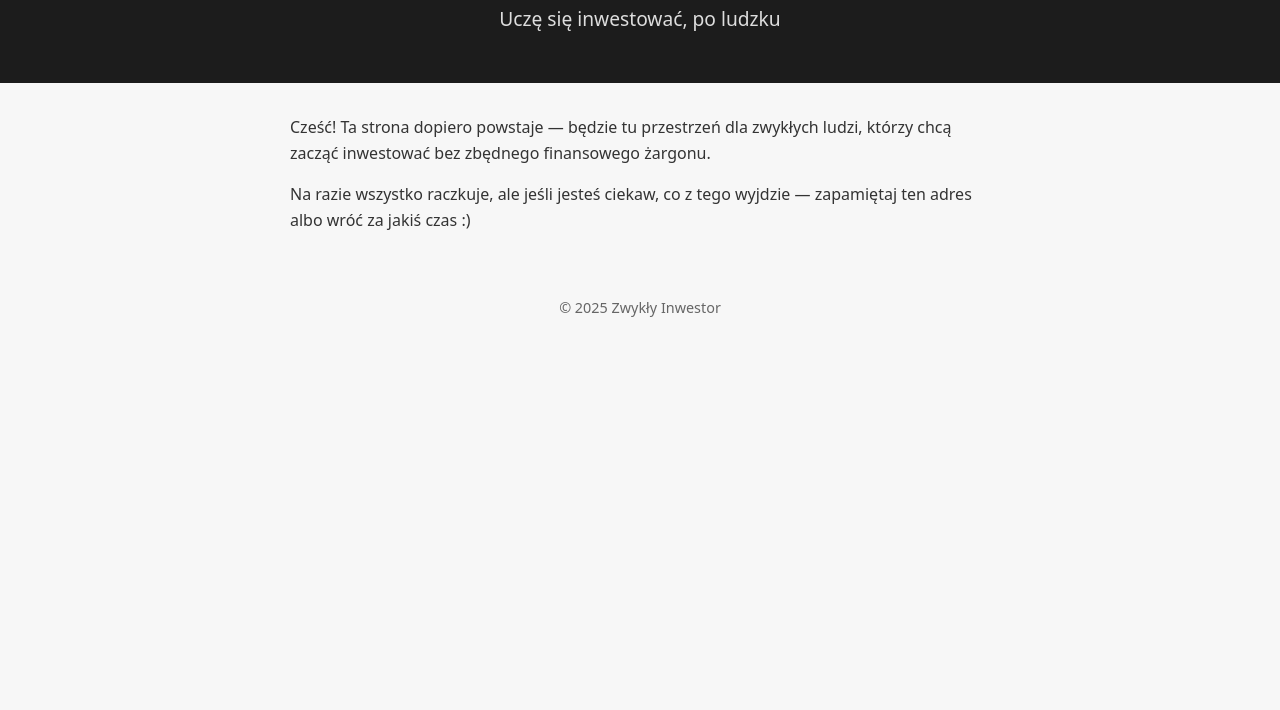
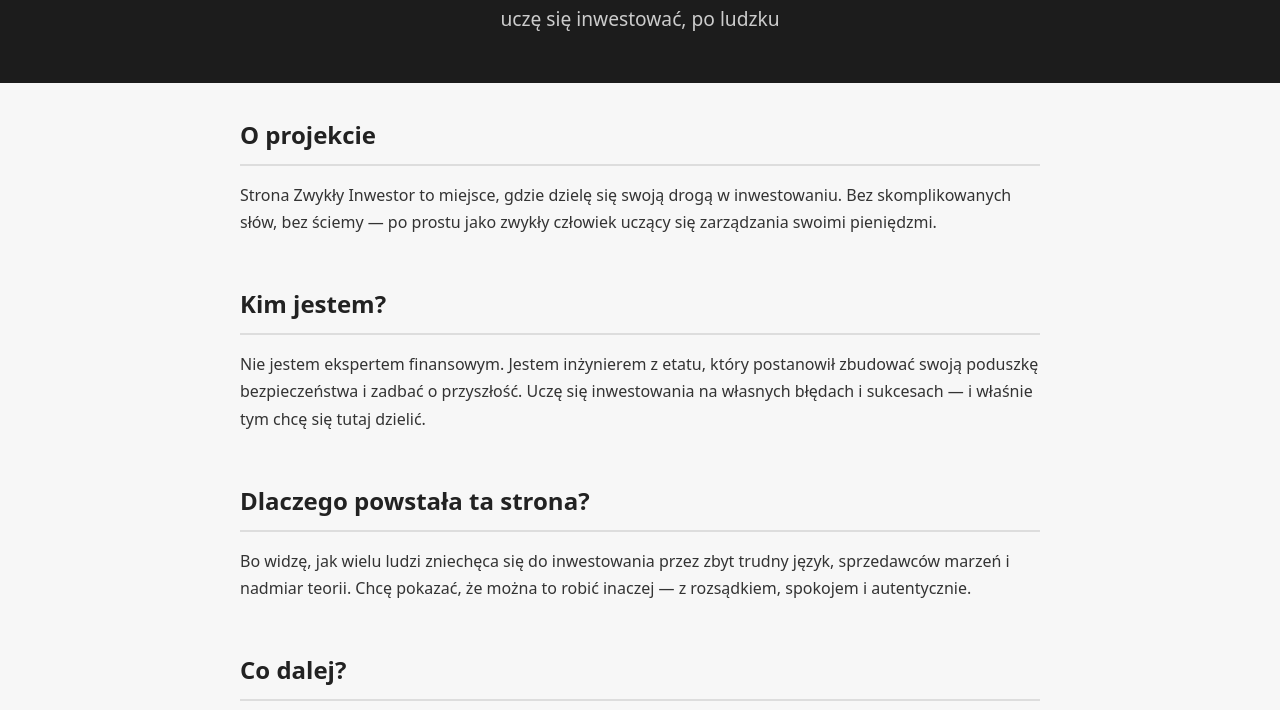
Before and after one commit to zwyklyinwestor/zwyklyinwestor.github.io, a plain HTML site: page index.html in a window 1280 px wide. Shown: the part 90-800 px from the top of the page. Drawn offline with Linux system fonts and the light colour scheme.

Commit message:
Update index.html

```diff
--- a/index.html
+++ b/index.html
@@ -25,16 +25,22 @@
     header p {
       font-size: 1.2rem;
       margin-top: 0.5rem;
-      color: #ddd;
+      color: #ccc;
     }
     main {
-      max-width: 700px;
+      max-width: 800px;
       margin: 2rem auto;
       padding: 0 1rem;
-      line-height: 1.6;
+      line-height: 1.7;
     }
     section {
-      margin-bottom: 2rem;
+      margin-bottom: 3rem;
+    }
+    section h2 {
+      color: #222;
+      border-bottom: 2px solid #ddd;
+      padding-bottom: 0.5rem;
+      margin-bottom: 1rem;
     }
     footer {
       text-align: center;
@@ -47,13 +53,28 @@
 <body>
   <header>
     <h1>Zwykły Inwestor</h1>
-    <p>Uczę się inwestować, po ludzku</p>
+    <p>uczę się inwestować, po ludzku</p>
   </header>
 
   <main>
     <section>
-      <p>Cześć! Ta strona dopiero powstaje — będzie tu przestrzeń dla zwykłych ludzi, którzy chcą zacząć inwestować bez zbędnego finansowego żargonu.</p>
-      <p>Na razie wszystko raczkuje, ale jeśli jesteś ciekaw, co z tego wyjdzie — zapamiętaj ten adres albo wróć za jakiś czas :)</p>
+      <h2>O projekcie</h2>
+      <p>Strona Zwykły Inwestor to miejsce, gdzie dzielę się swoją drogą w inwestowaniu. Bez skomplikowanych słów, bez ściemy — po prostu jako zwykły człowiek uczący się zarządzania swoimi pieniędzmi.</p>
+    </section>
+
+    <section>
+      <h2>Kim jestem?</h2>
+      <p>Nie jestem ekspertem finansowym. Jestem inżynierem z etatu, który postanowił zbudować swoją poduszkę bezpieczeństwa i zadbać o przyszłość. Uczę się inwestowania na własnych błędach i sukcesach — i właśnie tym chcę się tutaj dzielić.</p>
+    </section>
+
+    <section>
+      <h2>Dlaczego powstała ta strona?</h2>
+      <p>Bo widzę, jak wielu ludzi zniechęca się do inwestowania przez zbyt trudny język, sprzedawców marzeń i nadmiar teorii. Chcę pokazać, że można to robić inaczej — z rozsądkiem, spokojem i autentycznie.</p>
+    </section>
+
+    <section>
+      <h2>Co dalej?</h2>
+      <p>W planach mam blog z przemyśleniami i analizami z perspektywy początkującego inwestora. W przyszłości ruszy także kanał na YouTube. Jeśli chcesz, wróć tu za jakiś czas albo zapisz sobie tę stronę.</p>
     </section>
   </main>
 
```
